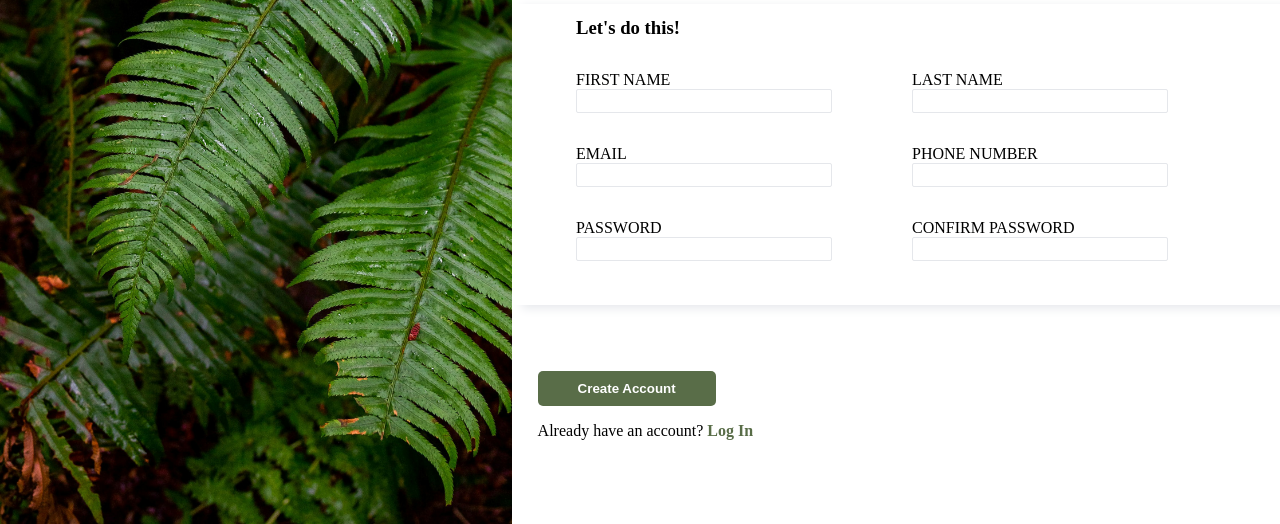
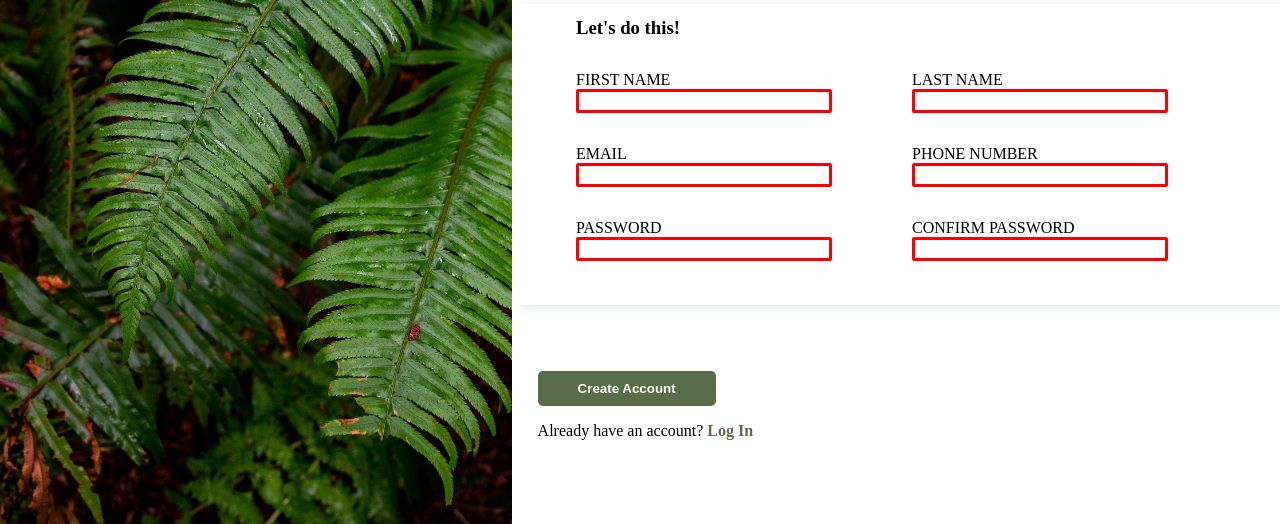
Before and after one commit to tonyhchii/sign-up-form, a plain HTML site: page index.html in a window 1280 px wide. Shown: the part 276-800 px from the top of the page. Drawn offline with Linux system fonts and the light colour scheme.

Commit message:
added form validation indicators

```diff
--- a/index.html
+++ b/index.html
@@ -26,31 +26,31 @@
                         <div class="row">
                             <p class="formInput">
                                 <label for="firstName">FIRST NAME</label>
-                                <input type="text" id="firstName" placeholder=""/>
+                                <input type="text" id="firstName" placeholder="" required minlength="1">
                             </p>
                             <p class="formInput">
                                 <label for="lastName">LAST NAME</label>
-                                <input type="text" id="lastName">
+                                <input type="text" id="lastName" required minlength="1">
                             </p>
                         </div>
                         <div class="row">
                             <p class="formInput">
                                 <label for="EMAIL">EMAIL</label>
-                                <input type="email" id="email">
+                                <input type="email" id="email" required>
                             </p>
                             <p class="formInput">
                                 <label for="phone">PHONE NUMBER</label>
-                                <input type="text" id="phone">
+                                <input type="text" id="phone" required>
                             </p>
                         </div>
                         <div class="row">
                             <p class="formInput">
                                 <label for="password"> PASSWORD</label>
-                                <input type="password" id="password">
+                                <input type="password" id="password" required>
                             </p>
                             <p class="formInput">
                                 <label for="conPassword"> CONFIRM PASSWORD</label>
-                                <input type="password" id="conPassword">
+                                <input type="password" id="conPassword" required>
                             </p>
                         </div>
                     </div>
--- a/styles.css
+++ b/styles.css
@@ -76,6 +76,16 @@ span {
 .button{
     padding: 2vw;
 }
+
+input:invalid {
+    border: 3px solid red;
+}
+
+input:focus {
+    border: 3px solid blue;
+    box-shadow: 1px 2px 2px #596D48;
+}
+
 .createButton {
     padding: 10px 40px;
     border-radius: 5px;
```
